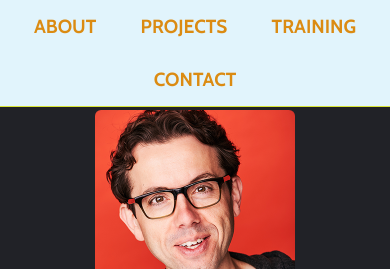
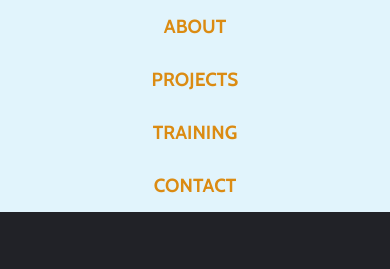
Before and after one commit to mikeshatch/resume, a website: page dist/index.html in a window 390 px wide. Shown: the top 269 px of the page. Drawn offline with nearby package versions, Linux system fonts and the light colour scheme.

```diff
--- a/dist/css/styles.css
+++ b/dist/css/styles.css
@@ -1,13 +1,3 @@
-/* Color Palette
-#e1f4fc - light blue (Nav)
-#212227 - midnight navy (Header/Footer BG)
-#8D99AE - greyish blue (Header/Footer Color)
-#d8e436 - neon yellow (Header h1/h2)
-#db8b12 - orange (a/button)
-#cbe2eb - super light blue (Projects)
-#7a8fb3 - light blue (Training)
-*/
-
 /* Global styles
 --------------------------*/
 /* border box fix */
@@ -58,9 +48,6 @@
   padding: 10px;
   display: inline-block;
 }
-section, nav, header {
-  border-bottom: 1px solid #d8e436;
-}
 
 /* Header and Footer
 -----------------------*/
@@ -99,8 +86,8 @@
 nav {
   text-align: center;
   background: #e1f4fc;
+  top: 0;
   position: fixed;
-  top: 0;
   width: 100%;
 }
 nav a {
@@ -109,6 +96,27 @@
   text-decoration: none;
   text-transform: uppercase;
   font-weight: 700;
+}
+nav a:hover {
+  box-shadow: inset 0 -3px 0 #212227;
+  color: #212227;
+  transition: color .2s;
+}
+/* Flexbox */
+.flex-nav ul {
+  list-style: none;
+  margin: 0;
+  padding: 0;
+  display: flex;
+  flex-wrap: wrap;
+}
+.flex-nav li {
+  flex: 2;
+}
+@media (max-width: 500px) {
+  .flex-nav li {
+    flex: 1 4 75%;
+  }
 }
 
 /* Side Projects
@@ -156,3 +164,12 @@
     width: 200px;
   }
 }
+@media (max-width: 500px) {
+  nav {
+    position: relative;
+    top: 0;
+    }
+  header {
+    padding-top: 0;
+  }
+}
--- a/dist/index.html
+++ b/dist/index.html
@@ -13,18 +13,20 @@
   <!-- Intro -->
   <header id="about">
     <a href="resume.pdf" class="btn download" download>Download PDF</a>
-    <nav>
-      <a href="#about" class="href">About</a>
-      <a href="#projects" class="href">Projects</a>
-      <a href="#training" class="href">Training</a>
-      <a href="#contact" class="href">Contact</a>
+    <nav class="flex-nav">
+      <ul>
+        <li><a href="#about" class="href">About</a></li>
+        <li><a href="#projects" class="href">Projects</a></li>
+        <li><a href="#training" class="href">Training</a></li>
+        <li><a href="#contact" class="href">Contact</a></li>
+      </ul>
     </nav>
     <div class="content-wrap">
       <img class="profile-img col-narrow" src="images/mike-hatch.png" alt="Mike Hatch">
       <div class="col-wide">
         <h1>Mike Hatch</h1>
         <h2>Web Developer</h2>
-        <p>A self taught web developer who has learned the fundamentals of front-end web development and explored areas of the backend. Lately I find my focus shifting over to WordPress Development.</p>
+        <p>Hello, [potential employer]! Here's a tad bit about me: I have experience with designing and developing front-end web development projects in HTML, CSS, SASS, JavaScript, Express and React. I'm also currently active in the open source community.</p>
         <p>See my profile on <a href="https://www.linkedin.com/in/mike-hatch-b072b9138/" target="_blank">LinkedIn</a>.</p>
       </div><!-- end of column wide -->
     </div><!-- end of content wrapper -->
@@ -61,8 +63,8 @@
           <p>Sprung up a resume in HTML/CSS for both professional and portfolio use. Instilled matching typography fonts that go together well but also contrast. Used media queries to fit on both desktop and smaller devices. It's beautiful, man!</p>
           <p>Key Project Skills:</p>
           <ul>
-            <li>CSS & Typography</li>
-            <li>HTML 5 Structure</li>
+            <li>HTML 5/CSS/Typography</li>
+            <li>Flexbox Navigation</li>
             <li>Media Queries</li>
           </ul>
           <p>View my full portfolio at <a href="https://mikeshatch.github.io/portfolio/">Github Pages</a>.</p>
```
